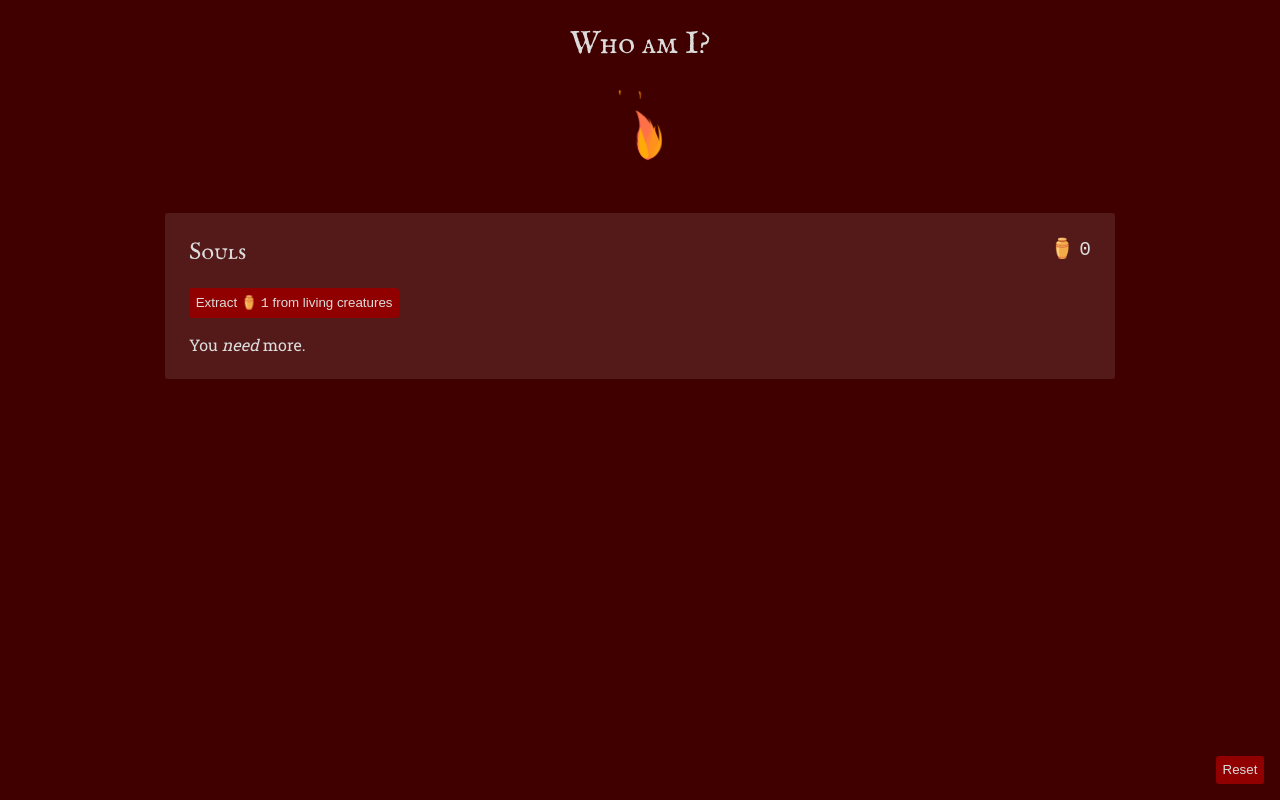
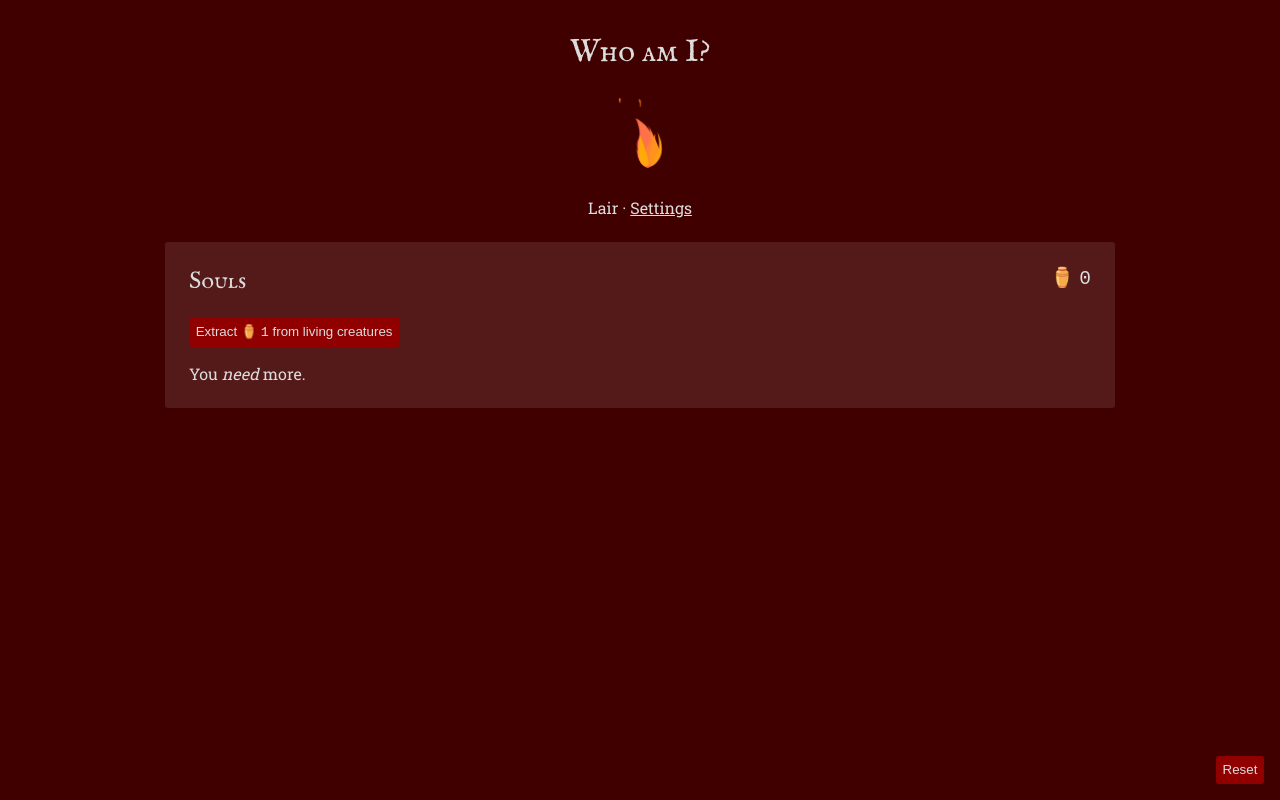
Before and after one commit to agateblue/demonology, a Vue app: page /#/ in a window 1280 px wide. Built offline with nearby package versions, Linux system fonts and the light colour scheme.

Commit message:
Added settings page

```diff
--- a/src/App.vue
+++ b/src/App.vue
@@ -1,12 +1,28 @@
 <template>
-  <nav v-if="false">
-    <router-link to="/">Home</router-link>
+  <div class="text--center my-4">
+    <h1>Who am I?</h1>
+    <fire></fire>
+  </div>
+  <nav class="text--center mb-4">
+    <router-link class="discrete" to="/">Lair</router-link> ·
+    <!-- <router-link class="discrete" to="/">Lore</router-link> · -->
+    <!-- <router-link class="discrete" to="/">Lord</router-link> · -->
+    <router-link class="discrete" to="/settings">Settings</router-link>
   </nav>
   <router-view/>
+  <div style="position: fixed; bottom: 1em; right: 1em" v-if="$store.state.settings.debug">
+    <button @click.prevent="$store.commit('reset')">
+      Reset
+    </button>
+  </div>
 </template>
 <script>
+import Fire from '@/components/Fire'
 
 export default {
+  components: {
+    Fire,
+  },
   data () {
     return {
       loop: null
--- a/src/router.js
+++ b/src/router.js
@@ -1,11 +1,17 @@
 import { createRouter, createWebHashHistory } from 'vue-router'
 import Home from './views/Home.vue'
+import Settings from './views/Settings.vue'
 
 const routes = [
   {
     path: '/',
     name: 'Home',
     component: Home
+  },
+  {
+    path: '/settings',
+    name: 'Settings',
+    component: Settings
   },
 ]
 
--- a/src/store.js
+++ b/src/store.js
@@ -128,8 +128,9 @@ function inc (state, {name, value}) {
   state.lifetime[name] += value
   state.total[name] += value
 }
-export default createStore({
-  state: {
+
+function getDefaultState () {
+  return {
     time: {
       gameStart: (new Date()).getTime(),
       lifetimeStart: (new Date()).getTime(),
@@ -148,6 +149,12 @@ export default createStore({
       notation: "standard",
       debug: process.env.NODE_ENV === 'development',
     }
+  }
+}
+
+export default createStore({
+  state: {
+    ...getDefaultState()
   },
   mutations: {
     increment (state, {name, value}) {
@@ -160,6 +167,12 @@ export default createStore({
       state.current = {...DEFAULT_VALUES}
       state.lifetime = {...DEFAULT_VALUES}
       state.total = {...DEFAULT_VALUES}
+    },
+    hardReset (state) {
+      Object.assign(state, getDefaultState())
+    },
+    setting (state, {name, value}) {
+      state.settings[name] = value
     },
     purchase (state, {name, value, cost}) {
       let available = state.current.souls
@@ -224,7 +237,7 @@ export default createStore({
         current: state.current,
         lifetime: state.lifetime,
         total: state.total,
-        settings: state.total,
+        settings: state.settings,
         time: state.time,
       }),
     }).plugin
--- a/src/styles.css
+++ b/src/styles.css
@@ -6,6 +6,7 @@
   --spacing-4: 1.5em;
 
   --body-width: 950px;
+  --narrow-width: 650px;
   --body-background: #400000;
   --body-color: gainsboro;
   --body-font-family: Roboto Slab, serif;
@@ -15,7 +16,11 @@
 
   --border-color: rgba(255, 255, 255, 0.1);
   --border-radius: 3px;
+
   --button-background: #900000;
+
+  --link-color: indigo;
+  --link-discrete-color: var(--body-color);
 
   --fire-main-color: darkorange;
   --fire-main-filter: hue-rotate(-35deg);
@@ -55,6 +60,8 @@ section {
   padding: var(--spacing-4);
   border-radius: var(--border-radius);
   background-color: rgba(255, 255, 255, 0.1);
+  margin-left: auto;
+  margin-right: auto;
 }
 body > * {
   margin: 0 auto;
@@ -86,6 +93,19 @@ h4:first-child {
 section > *:last-child {
   margin-bottom: 0
 }
+.narrow {
+  max-width: var(--narrow-width);
+}
+a {
+  color: var(--link-color);
+}
+a.discrete {
+  color: var(--link-discrete-color);
+}
+a.router-link-active {
+  text-decoration: none;
+}
+
 .button, button {
   background: var(--button-background);
   color: var(--button-color);
--- a/src/views/Home.vue
+++ b/src/views/Home.vue
@@ -1,10 +1,7 @@
 <template>
-  <div class="py-3">
-    <div class="text--center mb-4">
-      <h1>Who am I?</h1>
-      <fire></fire>
-    </div>
-    <div class="stackable row my-4">
+  <div>
+
+    <div class="stackable row">
       <div>
         <section>
           <h2 title="Let me sleep all night in your soul kitchen">
@@ -133,23 +130,16 @@
         <p v-else>No available upgrades. Try getting more souls.</p>
       </section>
     </div>
-    <div style="position: fixed; bottom: 1em; right: 1em" v-if="$store.state.settings.debug">
-      <button @click.prevent="$store.commit('reset')">
-        Reset
-      </button>
-    </div>
   </div>
 </template>
 
 <script>
 import {formatNumber} from '@/utils'
 
-import Fire from '@/components/Fire'
 import NumberBadge from '@/components/NumberBadge'
 
 export default {
   components: {
-    Fire,
     NumberBadge,
   },
   data () {
--- /dev/null
+++ b/src/views/Settings.vue
@@ -0,0 +1,37 @@
+<template>
+  <section class="narrow">
+    <h1>Settings</h1>
+    <div class="checkbox field">
+      <input
+        id="debug"
+        name="debug"
+        type="checkbox"
+        @change="$store.commit('setting', {name: 'debug', value: $event.target.checked})"
+        :checked="$store.state.settings.debug">
+      <label for="debug">Enable debug mode</label>
+    </div>
+    <hr>
+    <p>
+      Reset all your progress and delete all your data.
+      Proceed with caution, this is irreversible.
+      You will be asked for confirmation.
+    </p>
+    <button @click.prevent="triggerReset">
+      Hard reset
+    </button>
+  </section>
+</template>
+
+<script>
+
+export default {
+  methods: {
+    triggerReset () {
+      if (window.confirm("Do you want to erase all your data and start from a blank state?")) {
+        this.$store.commit("hardReset")
+        this.$router.push("/")
+      }
+    }
+  }
+}
+</script>
```
